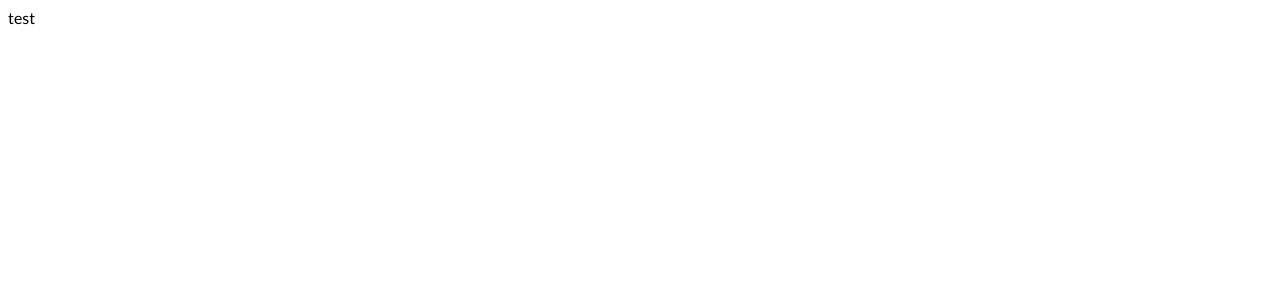
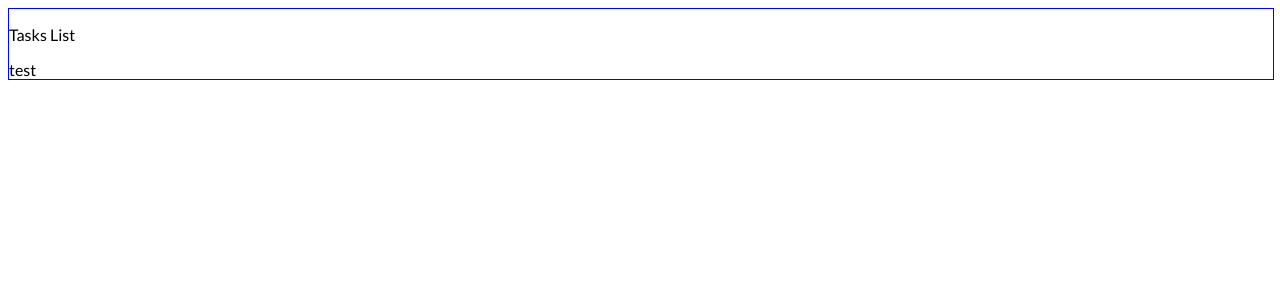
Before and after one commit to Made-By-J-Org/sync-lists, a React (Vite) app: page / in a window 1280 px wide. Shown: the top 300 px of the page. Built offline with nearby package versions, Linux system fonts and the light colour scheme.

Commit message:
component Container

```diff
--- a/src/App.jsx
+++ b/src/App.jsx
@@ -1,7 +1,9 @@
+import Container from "./components/Container/Container";
+
 const App = () => (
-  <div className="app">
-    test
-  </div>
+  <Container title="Tasks List">
+    <div>test</div>
+  </Container>
 );
 
 export default App;
--- /dev/null
+++ b/src/components/Container/Container.jsx
@@ -0,0 +1,14 @@
+import styles from './Container.module.scss';
+
+const Container = ({title, children}) => (
+  <div className={styles.container}>
+    <header className="box-header">
+      <p className="header">{title}</p>
+    </header>
+    {children && <div className="box-content">
+      {children}
+    </div>}
+  </div>
+);
+
+export default Container;
--- /dev/null
+++ b/src/components/Container/Container.module.scss
@@ -0,0 +1,13 @@
+@import "src/styles/breakpoints";
+
+.container {
+  border: 1px solid blue;
+  width: 100%;
+  height: auto;
+  margin: 0;
+  padding: 0;
+
+  //@include tablet-max {
+  //  border: 1px solid red;
+  //}
+}
```
